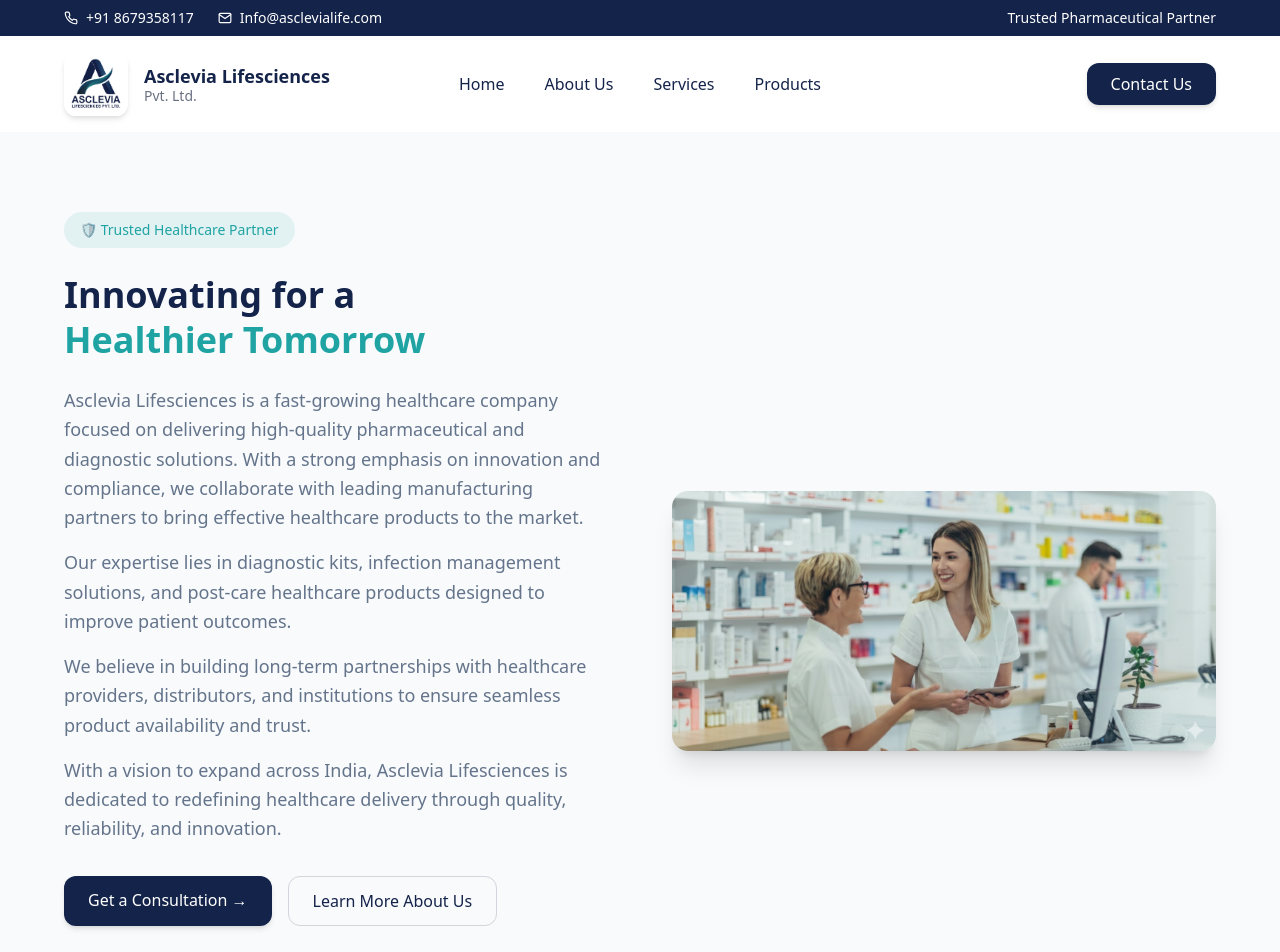
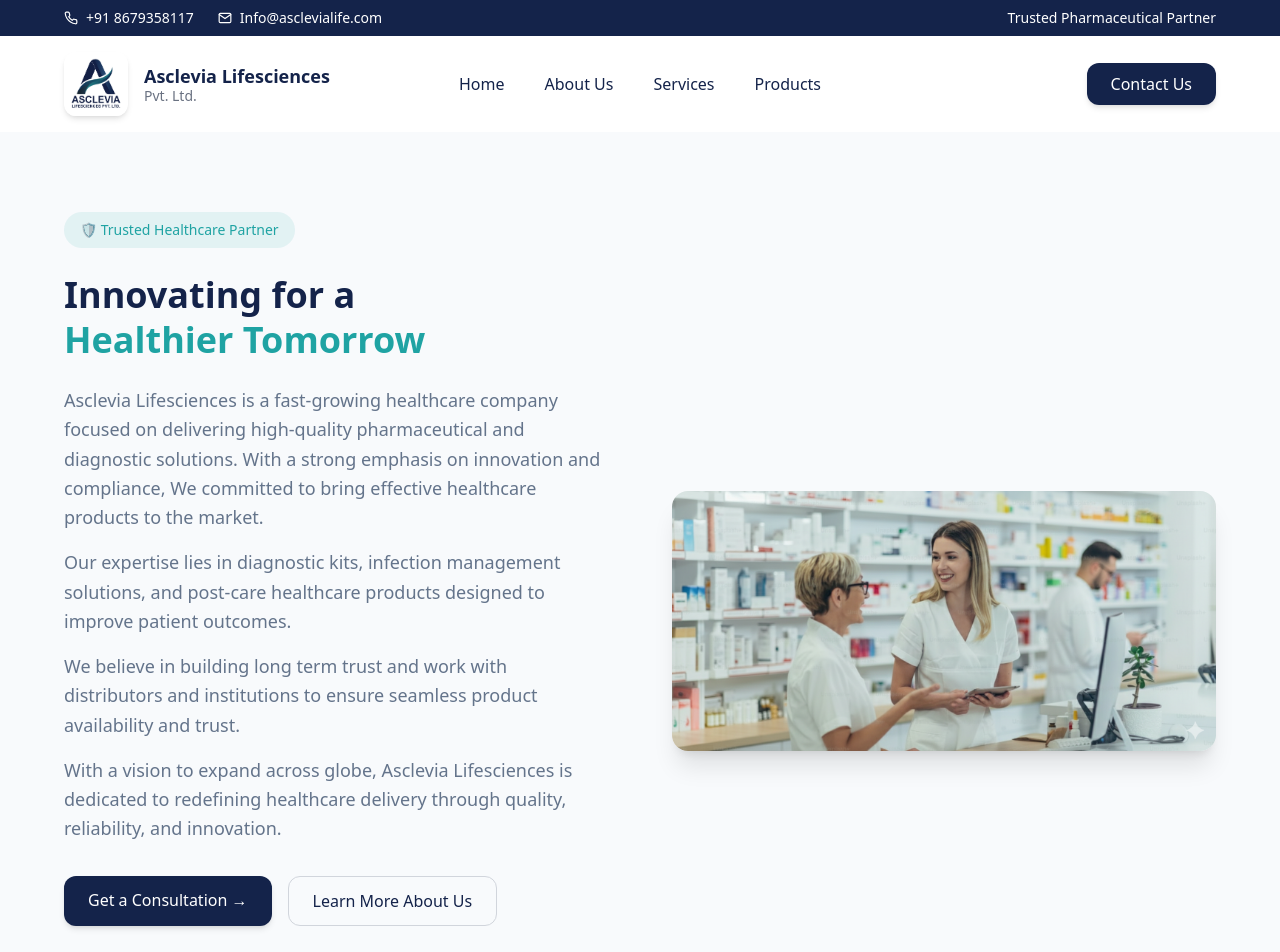
Before and after one commit to yashrajput12345/pharmacy, a React (Vite) app in the folder client/: page / in a window 1280 px wide. Shown: the top 952 px of the page. Built offline with nearby package versions, Linux system fonts and the light colour scheme.

Commit message:
updated pharma website changes

```diff
--- a/client/src/components/Hero.jsx
+++ b/client/src/components/Hero.jsx
@@ -26,7 +26,7 @@
           <div className="mt-6 text-lg text-[#64748b] leading-relaxed max-w-xl space-y-4">
 
             <p>
-              Asclevia Lifesciences is a fast-growing healthcare company focused on delivering high-quality pharmaceutical and diagnostic solutions. With a strong emphasis on innovation and compliance, we collaborate with leading manufacturing partners to bring effective healthcare products to the market.
+              Asclevia Lifesciences is a fast-growing healthcare company focused on delivering high-quality pharmaceutical and diagnostic solutions. With a strong emphasis on innovation and compliance, We committed to bring effective healthcare products to the market.
             </p>
 
             <p>
@@ -34,11 +34,11 @@
             </p>
 
             <p>
-              We believe in building long-term partnerships with healthcare providers, distributors, and institutions to ensure seamless product availability and trust.
+             We believe in building long term trust and work with distributors and institutions to ensure seamless product availability and trust.
             </p>
 
             <p>
-              With a vision to expand across India, Asclevia Lifesciences is dedicated to redefining healthcare delivery through quality, reliability, and innovation.
+              With a vision to expand across globe, Asclevia Lifesciences is dedicated to redefining healthcare delivery through quality, reliability, and innovation.
             </p>
 
           </div>
--- a/client/src/components/WhyChooseUs.jsx
+++ b/client/src/components/WhyChooseUs.jsx
@@ -73,7 +73,7 @@
           </p>
 
           <h2 className="text-4xl lg:text-5xl font-bold text-[#14234A] leading-tight mb-6">
-            Why Choose Asclevia Healthcare?
+            Why Choose Asclevia Lifesciences?
           </h2>
 
           <p className="text-gray-600 text-lg leading-relaxed max-w-lg mb-8">
```
